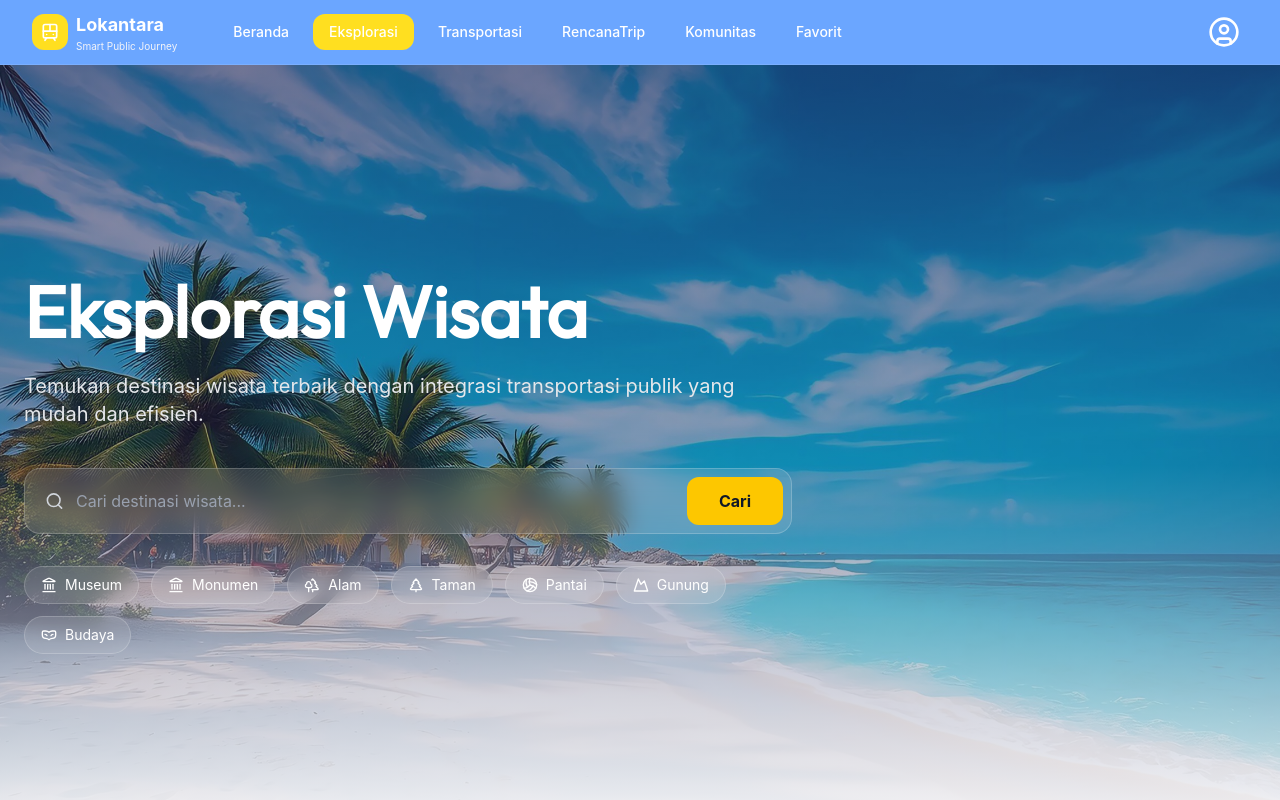
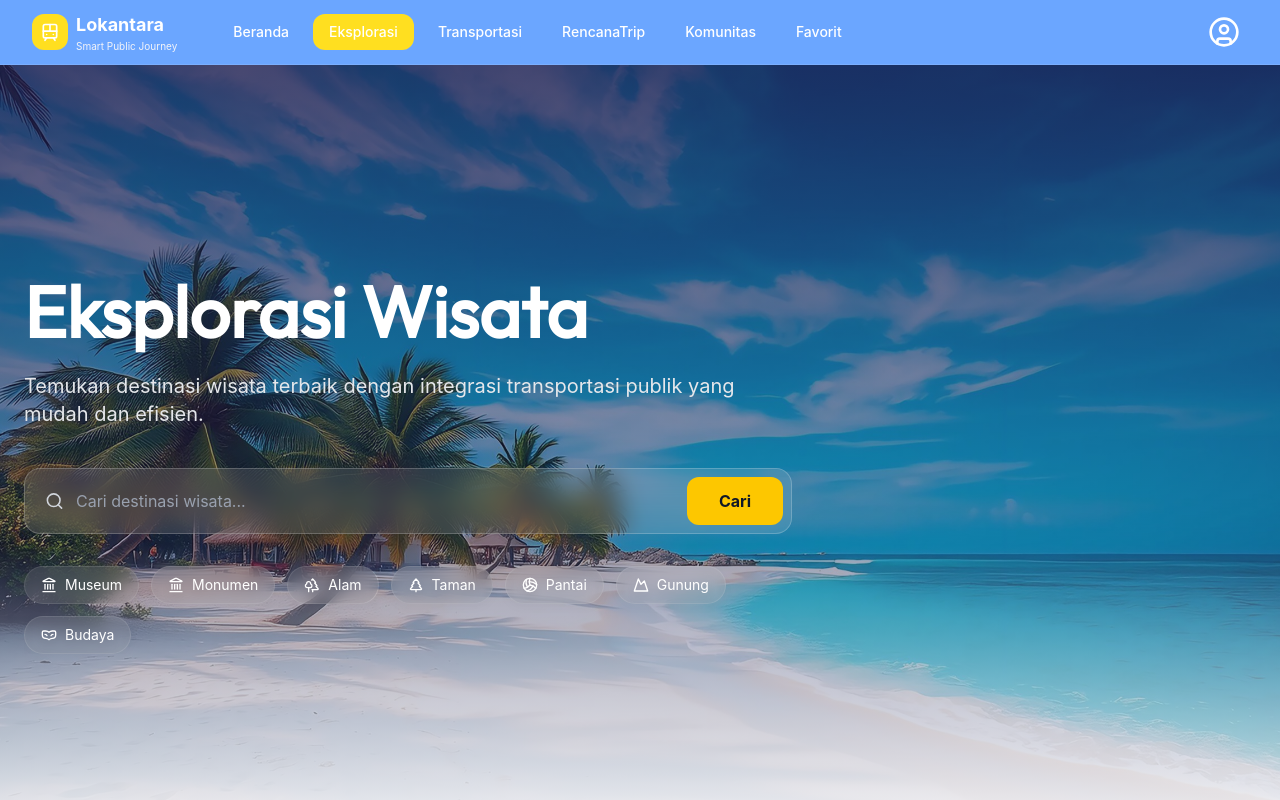
Before and after one commit to ahmadwafii11/lokantara, a React (Vite) app in the folder frontend/: page /eksplorasi in a window 1280 px wide. Shown: the top 800 px of the page. Built offline with nearby package versions, Linux system fonts and the light colour scheme.

Commit message:
Style(Eksplorasi): Change style Overlay and Filter Destination Buttons

```diff
--- a/frontend/src/page/Eksplorasi.tsx
+++ b/frontend/src/page/Eksplorasi.tsx
@@ -38,7 +38,7 @@ function Eksplorasi() {
                 style={{ backgroundImage: `url(${imageBackground})` }}
             >
                 {/* Overlay agar teks terbaca dan menyatu ke bawah */}
-                <div className="absolute inset-0 bg-gradient-to-b from-indigo-950/60 via-indigo-950/40 to-white" />
+                <div className="absolute inset-0 bg-gradient-to-b from-indigo-950/80 via-indigo-950/40 via-[60%] to-white" />
 
                 <div className="relative z-10 mx-auto max-w-7xl px-6 py-20 md:py-0 w-full">
                     <div className="max-w-3xl">
@@ -71,7 +71,7 @@ function Eksplorasi() {
                             {filters.map((filter) => (
                                 <button
                                     key={filter.name}
-                                    className="flex flex-shrink-0 items-center gap-2 rounded-full border border-white/20 bg-white/10 px-4 py-2 text-sm text-white backdrop-blur-sm transition hover:bg-yellow-400 hover:text-black"
+                                    className="flex flex-shrink-0 items-center gap-2 rounded-full border border-white/10 bg-white/10 px-4 py-2 text-sm text-white backdrop-blur-sm transition hover:bg-yellow-400 hover:text-black drop-shadow-lg"
                                 >
                                     {filter.icon}
                                     {filter.name}
```
